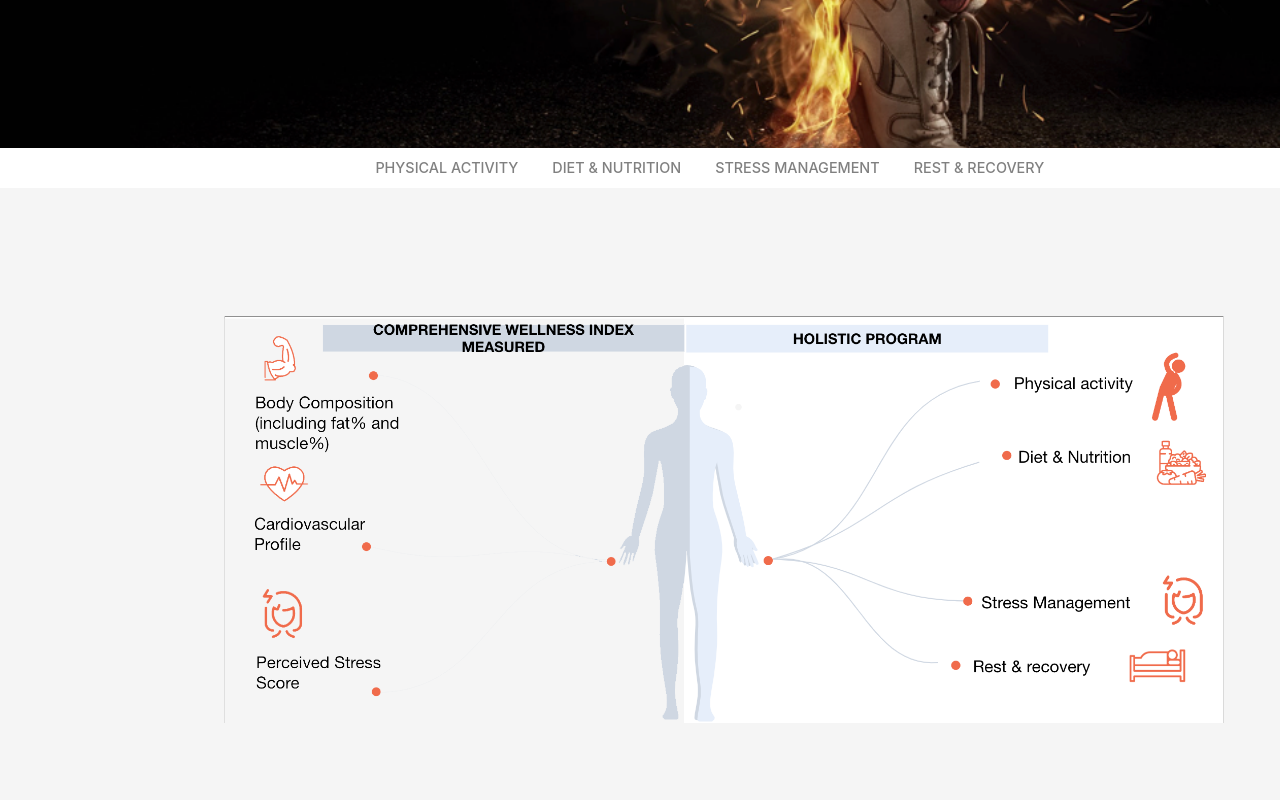
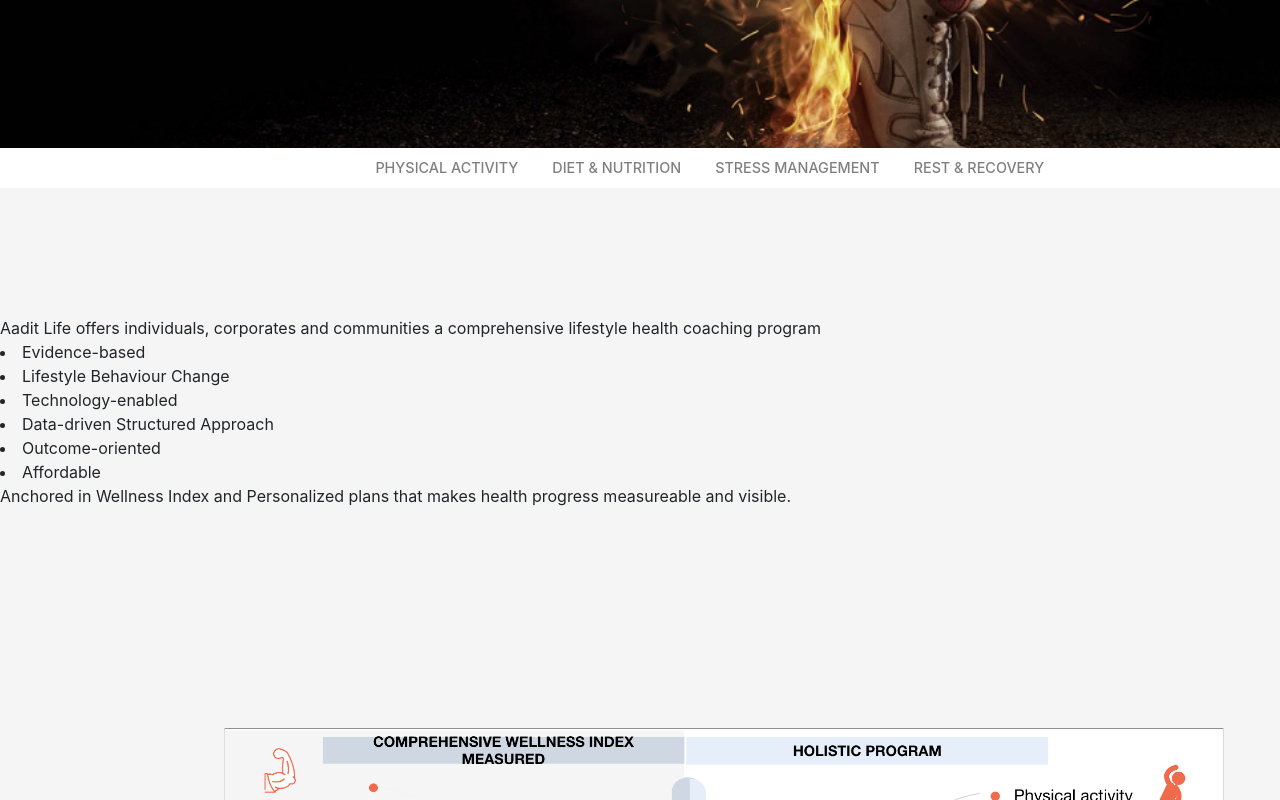
Before and after one commit to karunaBhardwaj/aaditlifewebsite, an Angular app: page /working in a window 1280 px wide. Shown: the part 492-1292 px from the top of the page. Built offline with nearby package versions, Linux system fonts and the light colour scheme.

Commit message:
working page fix

```diff
--- a/src/app/testimonials/testimonials.component.html
+++ b/src/app/testimonials/testimonials.component.html
@@ -24,11 +24,9 @@
       </nav>
 
   <div style="padding-top:12%;">
-    <h1 style="color: black; text-align: center; font-size:1em;">“Aadit Life program has helped employees
+    <h1 style="color: black; text-align: center; font-size:1em;">Real World Success Stories Define What We Do
     </h1>
-    <h1 style="color: black; text-align: center; font-size:1em;"> reach the peak of fitness
-      just </h1>
-    <h1 style="color: black; text-align: center; font-size:1em;">and productivity”</h1>
+
   </div>
 
   <!--<div align="center">
--- a/src/app/working/working.component.html
+++ b/src/app/working/working.component.html
@@ -41,8 +41,18 @@
       & RECOVERY</button>
   </div>
 </div>
+<div class="section-2"> <p>Aadit Life offers individuals, corporates and communities a comprehensive lifestyle health coaching program
+    <li>Evidence-based </li>
+     <li>Lifestyle Behaviour Change</li>
+     <li>Technology-enabled</li>
+     <li>Data-driven Structured Approach</li>
+     <li>Outcome-oriented</li>
+     <li>Affordable </li>
+     Anchored in Wellness Index and Personalized plans that makes health progress measureable and visible.
 
+   </p></div>
 <div class="section-2">
+
   <div class="sec2-col">
     <img style="display: block;
     margin-left: 35%;
```
